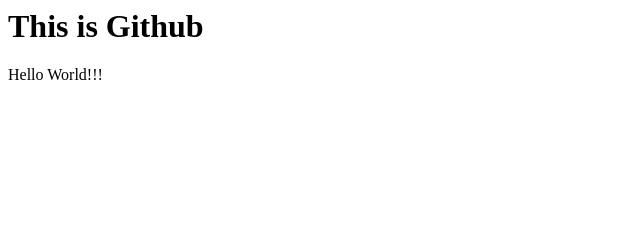
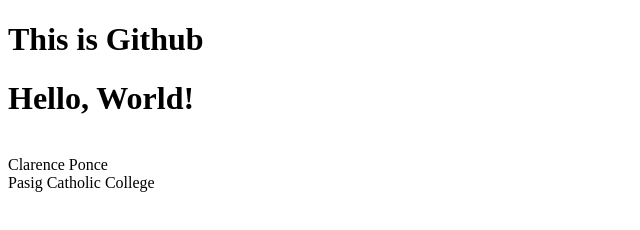
Before and after one commit to clarencekulkul456/it101_Ponce, a plain HTML site: page index1.html in a window 1280 px wide. Shown: the whole page, without its empty margins (0-640 px from the left). Drawn offline with Linux system fonts and the light colour scheme.

Commit message:
Update index1.html

```diff
--- a/index1.html
+++ b/index1.html
@@ -1,8 +1,13 @@
+<!DOCTYPE html>
 <html>
   <head>
     <h1>This is Github</h1>
   </head>
   <body>
-    <p>Hello World!!!</p>
-  </body>
-</html>
+  <h1>Hello, World!</h1>
+      <br>
+      Clarence Ponce
+      <br>
+      Pasig Catholic College
+      </body>
+     </html>
```
